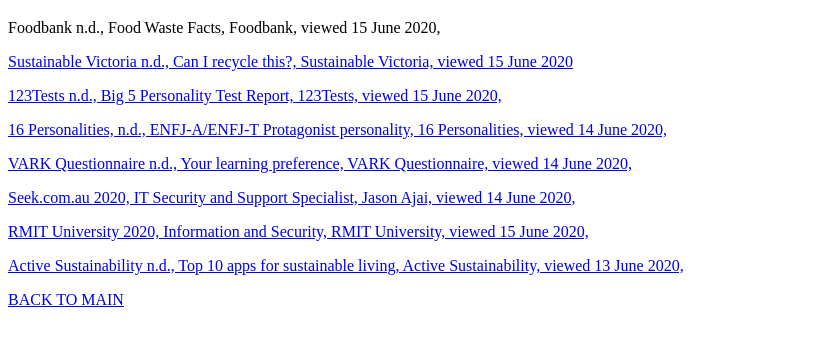
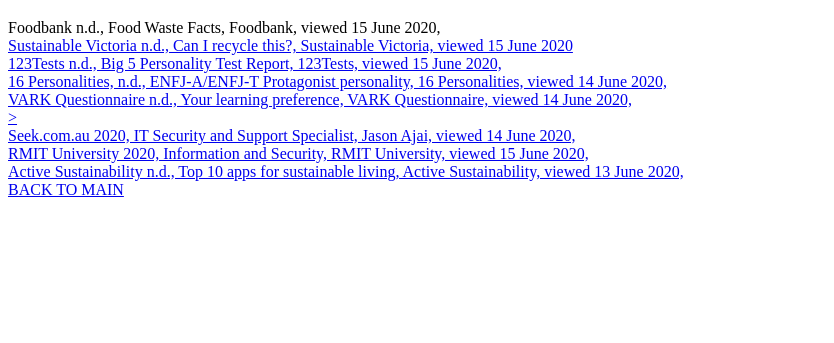
Before and after one commit to justinefrost/frostjustine, a plain HTML site: page reference.html in a window 1280 px wide. Shown: the part 61-404 px from the top of the page, without its empty margins (0-834 px from the left). Drawn offline with Linux system fonts and the light colour scheme.

Commit message:
final update

```diff
--- a/reference.html
+++ b/reference.html
@@ -3,9 +3,17 @@
 <title></title>
 
 <style>
+  p {
+  white-space: wrap;
+  margin-top: 100px;
+  margin-bottom: 100px;
+  margin-right: 100px;
+  margin-left: 100px;
+  }
+
 ul {
   list-style-type: none;
-  margin: 0;
+  margin: 100;
   padding: 0;
 }
 </style>
@@ -14,27 +22,23 @@ ul {
 <body style="Background-color:White; font-family:Tahoma; text-align:center" >
   <h1 style="color:MediumAquamarine; text-align:center">REFERENCE LIST</h1>
 
-  <P>
-    Foodbank n.d., Food Waste Facts, Foodbank, viewed 15 June 2020, <a href="https://www.foodbank.org.au/food-waste-facts-in-australia/?state=vic"</a>  </p>
-  <p>
-    Sustainable Victoria n.d., Can I recycle this?, Sustainable Victoria, viewed 15 June 2020 <a href="https://www.recycling.vic.gov.au/can-i-recycle-this"</a> </p>
+  <ul>
+    <li> Foodbank n.d., Food Waste Facts, Foodbank, viewed 15 June 2020, <a href="https://www.foodbank.org.au/food-waste-facts-in-australia/?state=vic"</a>  </li>
 
-  <p>
-     123Tests n.d., Big 5 Personality Test Report, 123Tests, viewed 15 June 2020, <a href="https://www.123test.com/report/KR9Q1N5XZL4H1E0XKV/"</a></p>
+    <li> Sustainable Victoria n.d., Can I recycle this?, Sustainable Victoria, viewed 15 June 2020 <a href="https://www.recycling.vic.gov.au/can-i-recycle-this"</a> </li>
 
-  <p>
-    16 Personalities, n.d., ENFJ-A/ENFJ-T Protagonist personality, 16 Personalities, viewed 14 June 2020,  <a href="https://www.16personalities.com/enfj-personality"</a></p>
 
-  <p>
-    VARK Questionnaire n.d., Your learning preference, VARK Questionnaire, viewed 14 June 2020, <a href="https://vark-learn.com/the-vark-questionnaire/?p=results"</a></p>
+    <li> 123Tests n.d., Big 5 Personality Test Report, 123Tests, viewed 15 June 2020, <a href="https://www.123test.com/report/KR9Q1N5XZL4H1E0XKV/"</a></li>
 
-  <p>
-    Seek.com.au 2020, IT Security and Support Specialist, Jason Ajai, viewed 14 June 2020, <a href="https://www.seek.com.au/job/50103010?type=standard#searchRequestToken=b3fe1989-6924-48a6-ab16-c89c467b12b6" </a></p>
 
-  <p>
-    RMIT University 2020, Information and Security, RMIT University, viewed 15 June 2020, <a href="https://www.rmit.edu.au/study-with-us/information-technology/information-and-security" </a></p>
+  <li>16 Personalities, n.d., ENFJ-A/ENFJ-T Protagonist personality, 16 Personalities, viewed 14 June 2020,  <a href="https://www.16personalities.com/enfj-personality"</a></li>
 
-  <p>
-    Active Sustainability n.d., Top 10 apps for sustainable living, Active Sustainability, viewed 13 June 2020, <a href="https://www.activesustainability.com/sustainable-life/top-10-apps-for-sustainable-living/" </a></p>
+  <li>VARK Questionnaire n.d., Your learning preference, VARK Questionnaire, viewed 14 June 2020, <a href="https://vark-learn.com/the-vark-questionnaire/?p=results"</a></li>>
+
+  <li> Seek.com.au 2020, IT Security and Support Specialist, Jason Ajai, viewed 14 June 2020, <a href="https://www.seek.com.au/job/50103010?type=standard#searchRequestToken=b3fe1989-6924-48a6-ab16-c89c467b12b6" </a></li>
+
+  <li>RMIT University 2020, Information and Security, RMIT University, viewed 15 June 2020, <a href="https://www.rmit.edu.au/study-with-us/information-technology/information-and-security" </a></li>
+
+  <li>Active Sustainability n.d., Top 10 apps for sustainable living, Active Sustainability, viewed 13 June 2020, <a href="https://www.activesustainability.com/sustainable-life/top-10-apps-for-sustainable-living/" </a></li>
 
     <a href="index.html">BACK TO MAIN</a>
```
Also changed, not shown: it.html (+9 -0 lines), itfuture.html (+9 -1 lines), personal.html (+10 -0 lines), projectidea.html (+9 -0 lines).
